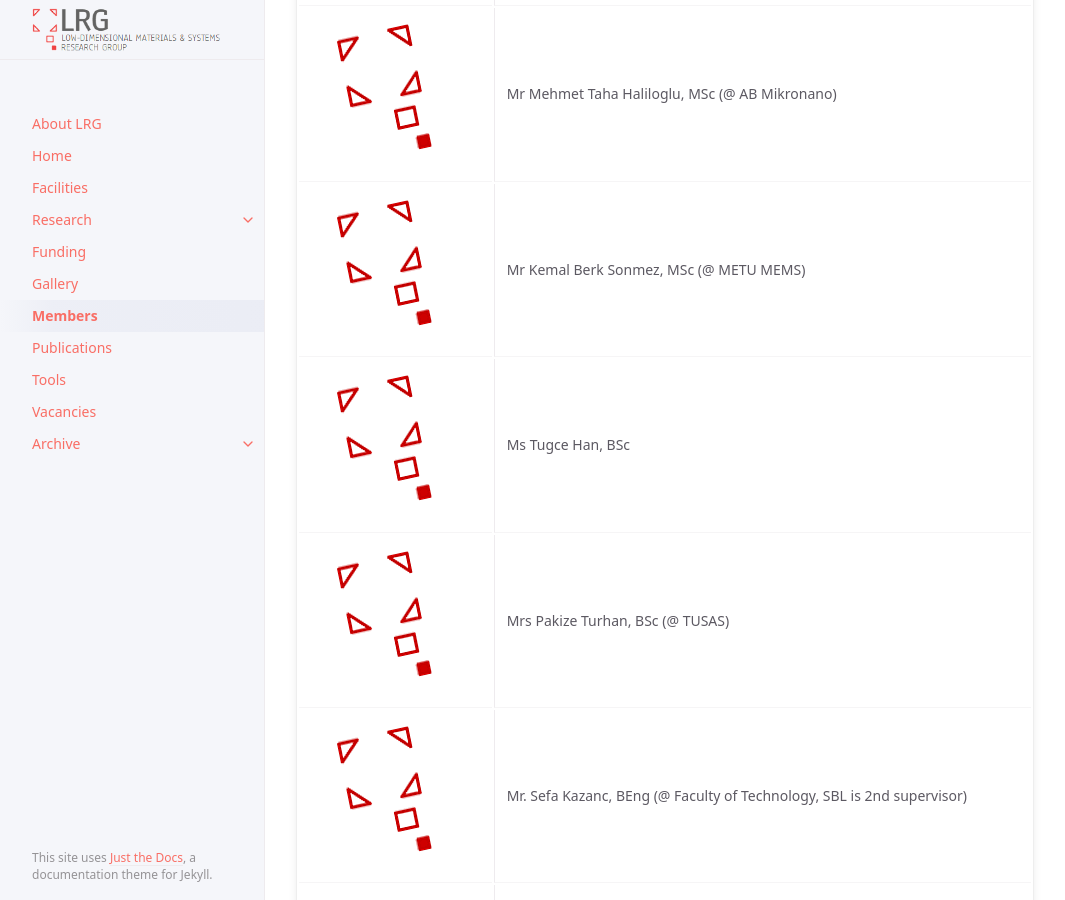
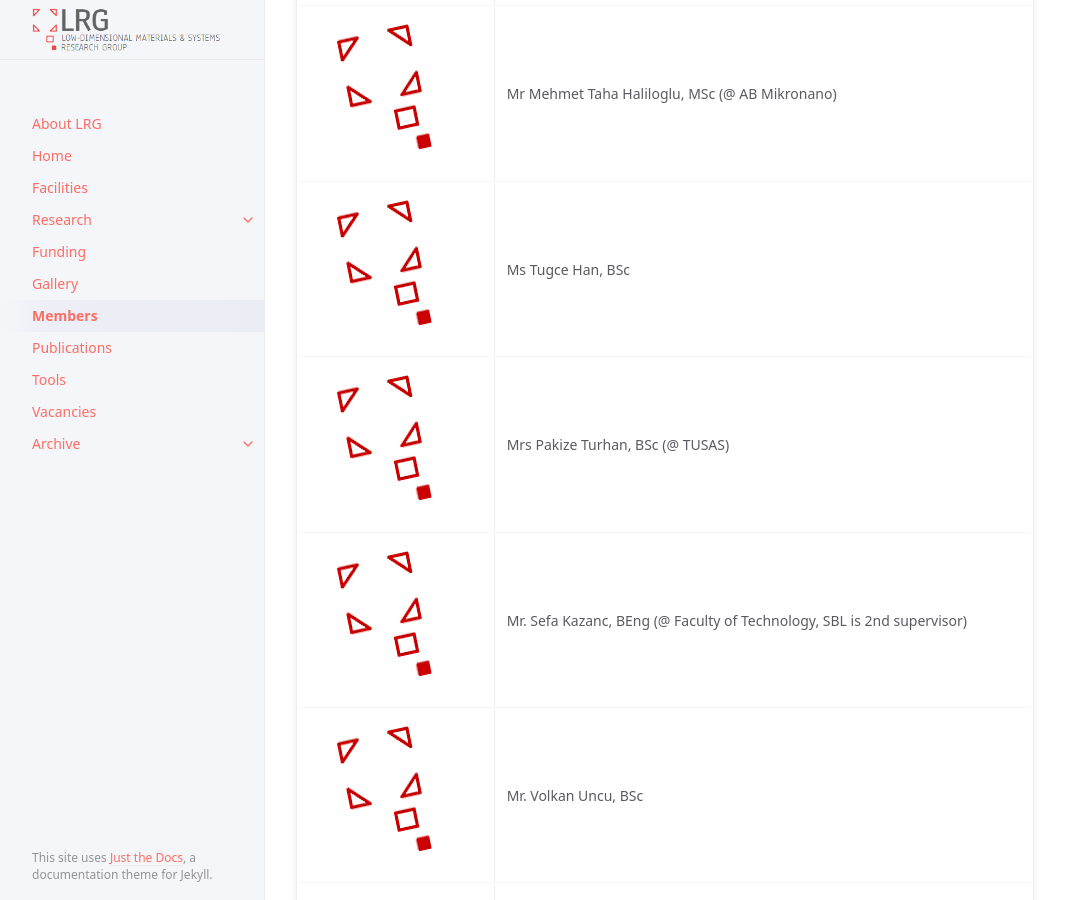
Before and after one commit to lrgresearch/2022, a Jekyll site: the page built from docs/people.md, in a window 1280 px wide and 900 px high, scrolled down 1467 px. Shown: the whole window, without its empty margins (107-1172 px from the left). Built offline with Jekyll 4.4.1, drawn with Linux system fonts in a browser that asks for light colours.

Commit message:
Update people.md

```diff
--- a/docs/people.md
+++ b/docs/people.md
@@ -21,7 +21,6 @@ nav_order: 6
 ![EKutluNarin](../../assets/images/members/ece.jpg) | Mrs Ece Kutlu Narin, MSc (@ Ankara University, SBL is 2nd supervisor)
 ![MYesiltepe](../../assets/images/members/nopic.png) | Ms Meltem Yesiltepe, BEng, MSc (@ TUBITAK UZAY)
 ![MTHaliloglu](../../assets/images/members/nopic.png) | Mr Mehmet Taha Haliloglu, MSc (@ AB Mikronano)
-![KBSonmez](../../assets/images/members/nopic.png) | Mr Kemal Berk Sonmez, MSc (@ METU MEMS)
 ![THan](../../assets/images/members/nopic.png) | Ms Tugce Han, BSc
 ![PTurhan](../../assets/images/members/nopic.png) | Mrs Pakize Turhan, BSc (@ TUSAS)
 ![SKazanc](../../assets/images/members/nopic.png) | Mr. Sefa Kazanc, BEng (@ Faculty of Technology, SBL is 2nd supervisor)
```
